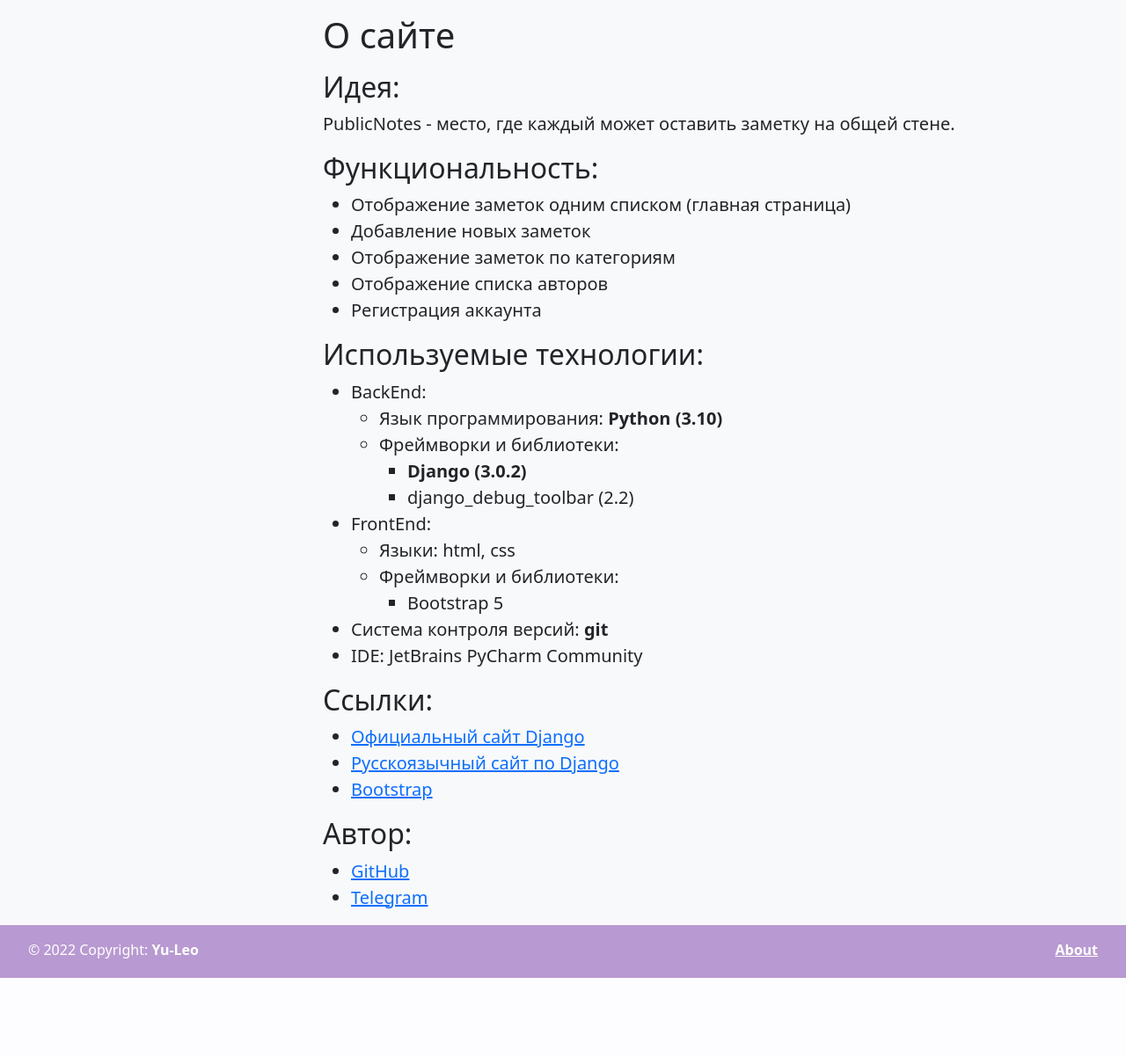
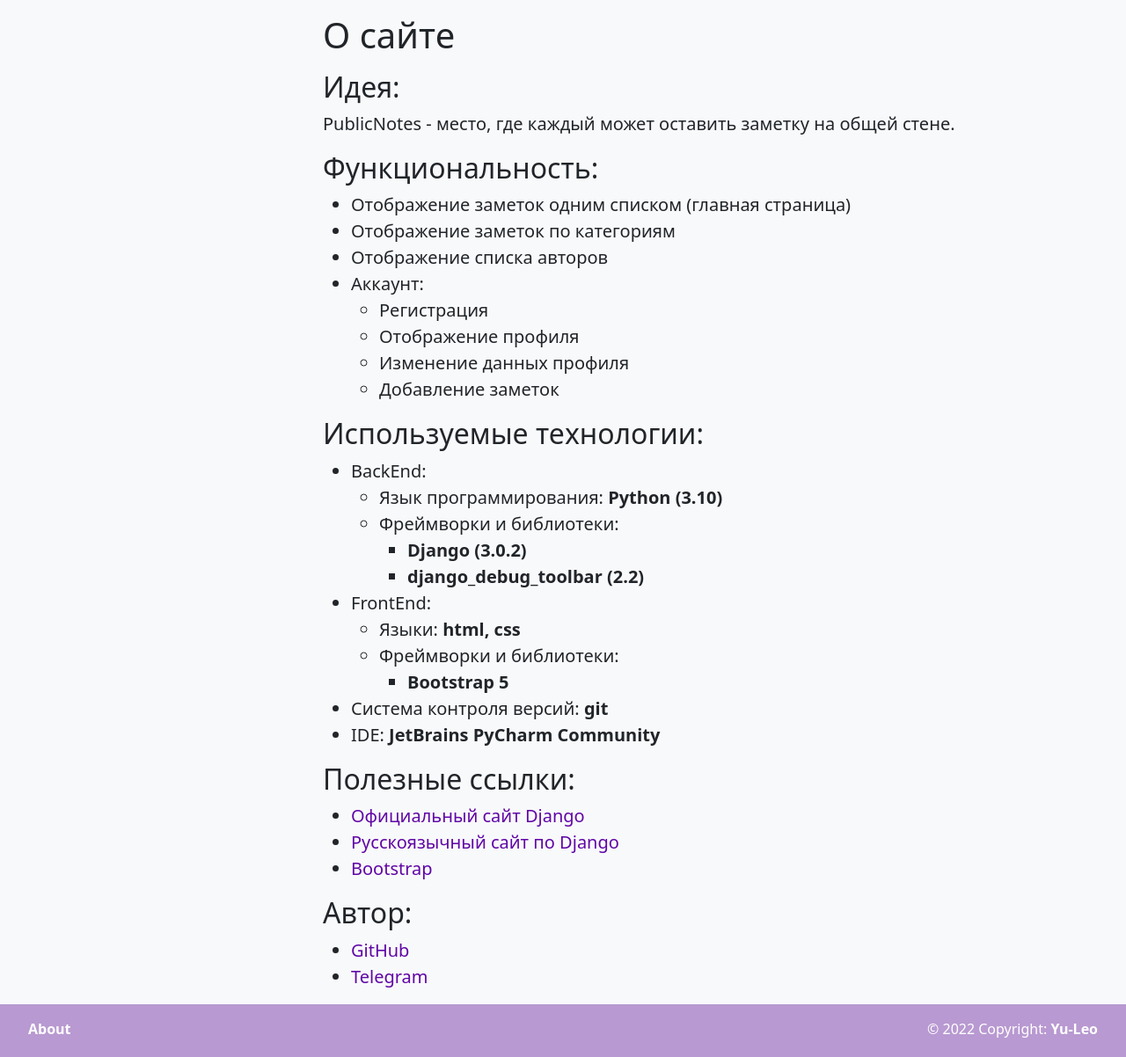
Before and after one commit to Yu-Leo/public-notes, a Django app: page /about in a window 1280 px wide. Shown: the part 59-1261 px from the top of the page at 88% size. Before the commit the page ends 1171 px from the top, so only its background shows below. Run offline with Django 3.2, Linux system fonts and the light colour scheme; data comes from the database, SQL or seed files in the repository; data that the repository does not hold is empty; some libraries are stand-ins or nearby versions.

Commit message:
Edit 'about'

```diff
--- a/publicnotes/templates/inc/_footer.html
+++ b/publicnotes/templates/inc/_footer.html
@@ -1,8 +1,9 @@
 <footer class="d-flex justify-content-between text-white p-3">
     <div class="ps-3">
-        © 2022 Copyright: <span class="fw-bold">Yu-Leo</span>
+        <a class="text-white text-decoration-none fw-bold" href="{% url 'about' %}">About</a>
     </div>
+
     <div class="pe-3">
-        <a class="text-white fw-bold" href="{% url 'about' %}">About</a>
+        © 2022 Copyright: <a class="text-white text-decoration-none fw-bold" href="{% url 'about' %}#author">Yu-Leo</a>
     </div>
 </footer>
--- a/publicnotes/wall/templates/wall/about.html
+++ b/publicnotes/wall/templates/wall/about.html
@@ -18,10 +18,16 @@
     <h2>Функциональность:</h2>
     <ul>
         <li>Отображение заметок одним списком (главная страница)</li>
-        <li>Добавление новых заметок</li>
         <li>Отображение заметок по категориям</li>
         <li>Отображение списка авторов</li>
-        <li>Регистрация аккаунта</li>
+        <li>Аккаунт:
+            <ul>
+                <li>Регистрация</li>
+                <li>Отображение профиля</li>
+                <li>Изменение данных профиля</li>
+                <li>Добавление заметок</li>
+            </ul>
+        </li>
     </ul>
 
     <h2>Используемые технологии:</h2>
@@ -33,7 +39,7 @@
                 <li>Фреймворки и библиотеки:
                     <ul>
                         <li><span class="fw-bold">Django (3.0.2)</span></li>
-                        <li>django_debug_toolbar (2.2)</li>
+                        <li class="fw-bold">django_debug_toolbar (2.2)</li>
                     </ul>
                 </li>
             </ul>
@@ -43,33 +49,41 @@
         <li>
             FrontEnd:
             <ul>
-                <li>Языки: html, css</li>
+                <li>Языки: <span class="fw-bold">html, css</span></li>
                 <li>Фреймворки и библиотеки:
                     <ul>
-                        <li>Bootstrap 5</li>
+                        <li class="fw-bold">Bootstrap 5</li>
                     </ul>
                 </li>
             </ul>
 
         </li>
         <li>Система контроля версий: <span class="fw-bold">git</span></li>
-        <li>IDE: JetBrains PyCharm Community</li>
+        <li>IDE: <span class="fw-bold">JetBrains PyCharm Community</span></li>
     </ul>
 
 
-    <h2>Ссылки:</h2>
+    <h2>Полезные ссылки:</h2>
     <ul>
-        <li><a class="link-primary" href="https://djangoproject.com/" target="_blank">Официальный сайт Django</a></li>
-        <li><a class="link-primary" href="https://djbook.ru/" target="_blank">Русскоязычный сайт по Django</a></li>
-        <li><a class="link-primary" href="https://getbootstrap.com/" target="_blank">Bootstrap</a></li>
+        <li><a class="text-decoration-none text-purple" href="https://djangoproject.com/" target="_blank">Официальный
+            сайт
+            Django</a></li>
+        <li><a class="text-decoration-none text-purple" href="https://djbook.ru/" target="_blank">Русскоязычный сайт по
+            Django</a></li>
+        <li><a class="text-decoration-none text-purple" href="https://getbootstrap.com/" target="_blank">Bootstrap</a>
+        </li>
     </ul>
-
-    <h2>Автор:</h2>
+    <h2 id="author">Автор:</h2>
     <ul>
-        <li><a class="link-primary" href="https://github.com/Yu-Leo" target="_blank">GitHub</a></li>
-        <li><a class="link-primary" href="https://t.me/yu_leo" target="_blank">Telegram</a></li>
+        <li><a class="text-decoration-none text-purple" href="https://github.com/Yu-Leo" target="_blank">GitHub</a></li>
+        <li><a class="text-decoration-none text-purple" href="https://t.me/yu_leo" target="_blank">Telegram</a></li>
     </ul>
-
+    <!--
+    <h2>Проект:</h2>
+    <ul>
+        <li><a class="text-decoration-none text-purple" href="#" target="_blank">GitHub</a></li>
+    </ul>
+    -->
 </div>
 
 
```
